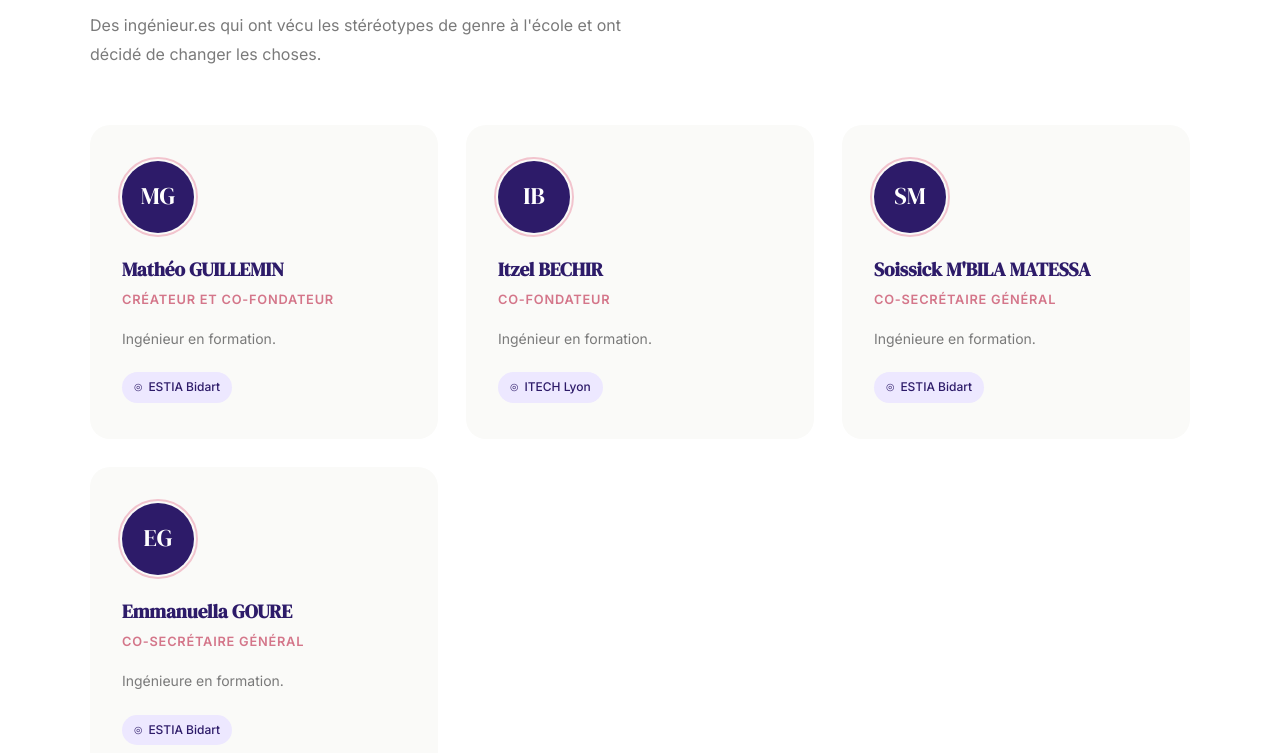
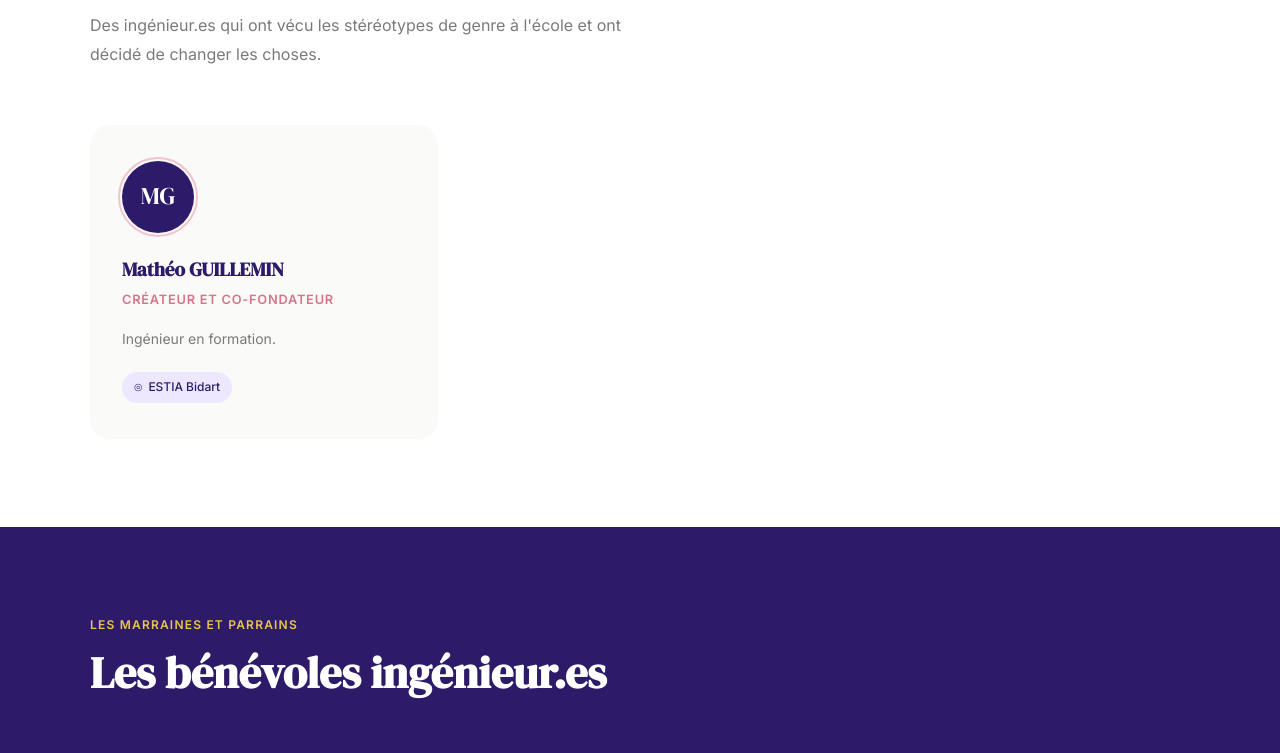
Before and after one commit to matheo-glm1/lescurieuses, a plain HTML site: page equipe.html in a window 1280 px wide. Shown: the part 653-1406 px from the top of the page. Drawn offline with Linux system fonts and the light colour scheme.

Commit message:
maj du 24/11

```diff
--- a/equipe.html
+++ b/equipe.html
@@ -150,27 +150,6 @@
         <p class="member-bio">Ingénieur en formation.</p>
         <span class="member-school">ESTIA Bidart</span>
       </div>
-      <div class="member-card reveal reveal-delay-1">
-        <div class="member-avatar">IB</div>
-        <h3 class="member-name">Itzel BECHIR</h3>
-        <p class="member-role">Co-Fondateur</p>
-        <p class="member-bio">Ingénieur en formation.</p>
-        <span class="member-school">ITECH Lyon</span>
-      </div>
-      <div class="member-card reveal reveal-delay-2">
-        <div class="member-avatar">SM</div>
-        <h3 class="member-name">Soissick M'BILA MATESSA</h3>
-        <p class="member-role">Co-secrétaire général</p>
-        <p class="member-bio">Ingénieure en formation.</p>
-        <span class="member-school">ESTIA Bidart</span>
-      </div>
-      <div class="member-card reveal reveal-delay-3">
-        <div class="member-avatar">EG</div>
-        <h3 class="member-name">Emmanuella GOURE</h3>
-        <p class="member-role">Co-secrétaire général</p>
-        <p class="member-bio">Ingénieure en formation.</p>
-        <span class="member-school">ESTIA Bidart</span>
-      </div>
     </div>
   </div>
 </section>
```
